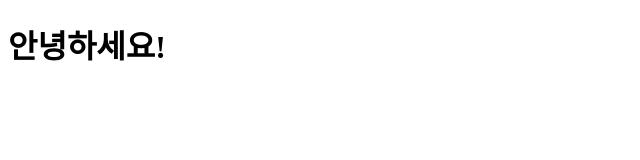
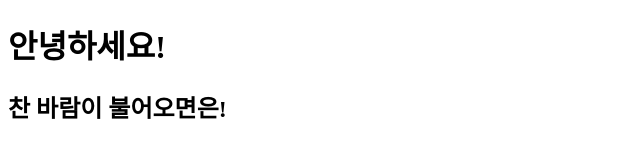
Before and after one commit to emonglee/yproject, a plain HTML site: page index.html in a window 1280 px wide. Shown: the whole page, without its empty margins (0-640 px from the left). Drawn offline with Linux system fonts and the light colour scheme.

Commit message:
메인 페이지 생성

```diff
--- a/index.html
+++ b/index.html
@@ -9,6 +9,7 @@
 <body>
     <div>
         <h1>안녕하세요!</h1>
+        <h2>찬 바람이 불어오면은!</h2>
     </div>
 </body>
 </html>
```
